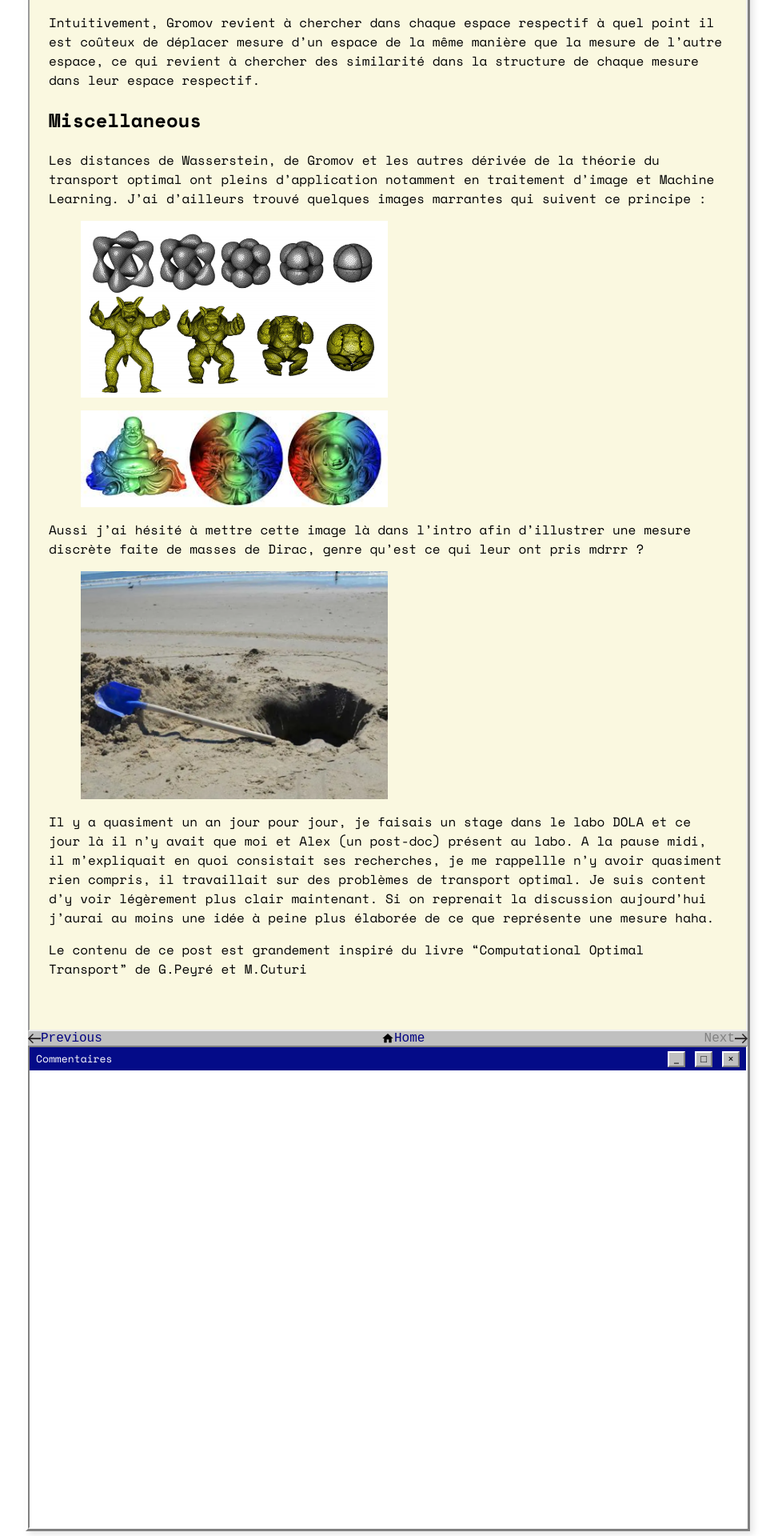
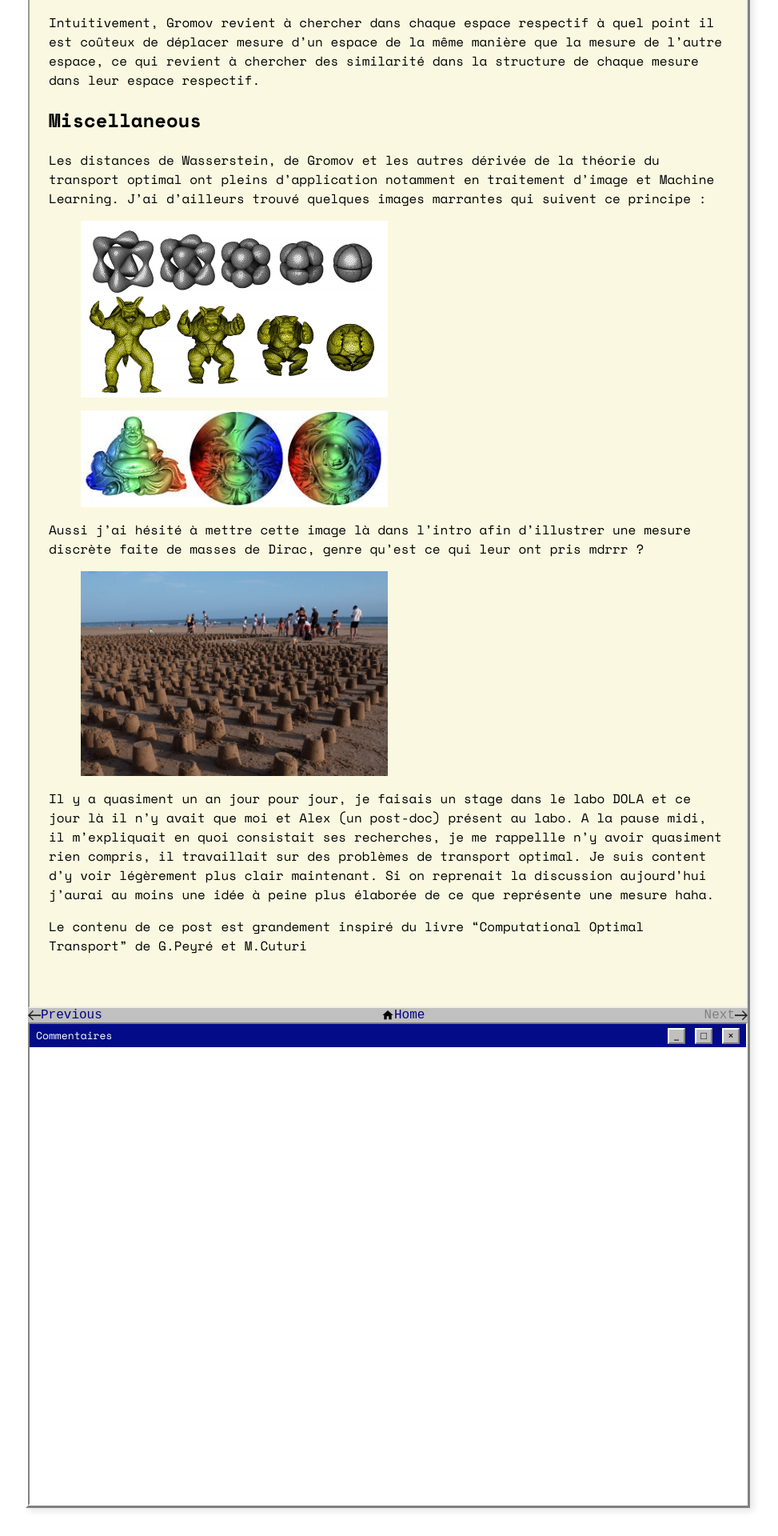
Before and after one commit to 3imaginaryboys3/3imaginaryboys3.github.io, a Jekyll site: the page built from _posts/2025-07-19-du-probl-me-de-transport-la-distance-de-gromov-wassertein.md, in a window 1280 px wide. Shown: the part 4480-6400 px from the top of the page at 80% size, without its empty margins (155-1128 px from the left). Built offline with Jekyll 4.4.1, drawn with Linux system fonts in a browser that asks for light colours; some web fonts are replaced; comment, search, counter and statistics services are not loaded.

Commit message:
Update 2025-07-19-du-probl-me-de-transport-la-distance-de-gromov-wassertein.md

```diff
--- a/_posts/2025-07-19-du-probl-me-de-transport-la-distance-de-gromov-wassertein.md
+++ b/_posts/2025-07-19-du-probl-me-de-transport-la-distance-de-gromov-wassertein.md
@@ -185,7 +185,7 @@ Les distances de Wasserstein, de Gromov et les autres dérivée de la théorie d
 Aussi j'ai hésité à mettre cette image là dans l'intro afin d'illustrer une mesure discrète faite de masses de Dirac, genre qu'est ce qui leur ont pris mdrrr ?
 
 <figure>
-  <img src="{{site.baseurl}}/assets/img/e4490e16d51be190f2b9dd9e48070c31_850x630.png" alt="Illustration de tas de sable et de trous" width="50%">
+  <img src="{{site.baseurl}}/assets/img/8989b6acf5d468d89b6acf5d45199bv-960x640.jpg" alt="Distribution de sable" width="50%">
   <figcaption></figcaption>
 </figure>
 
```
